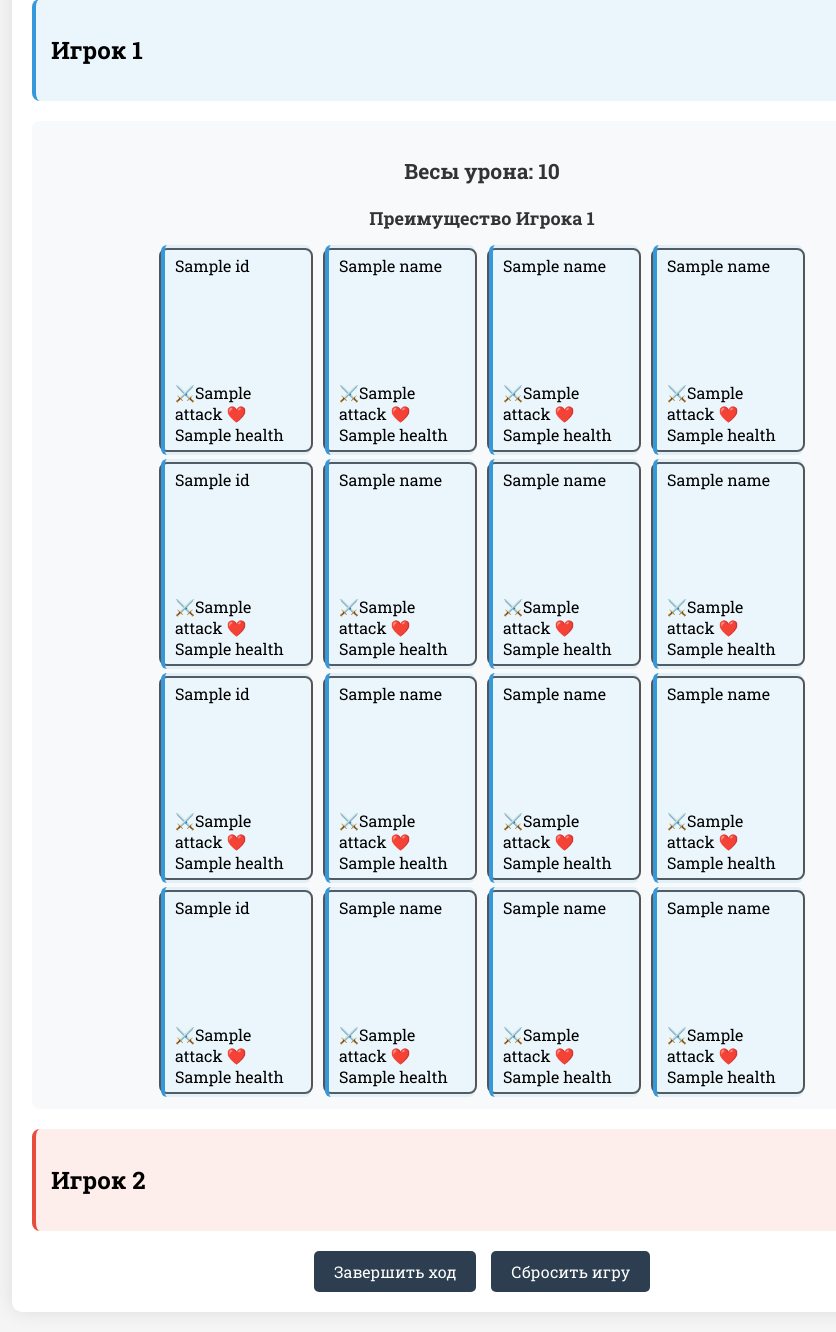
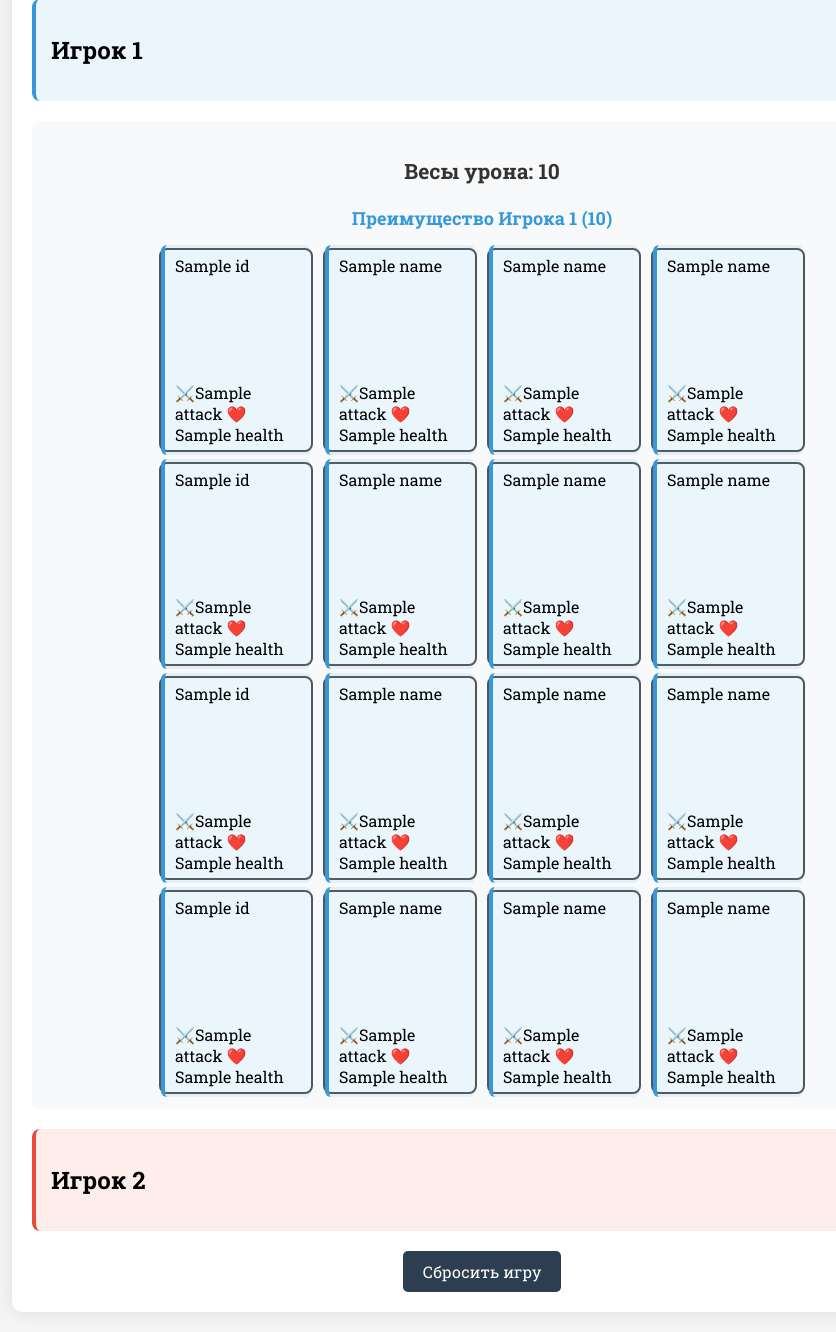
Before and after one commit to JacobHughes13/potential-carnival, a Flask app: template templates/index.html in a window 1280 px wide. Shown: the part 140-1472 px from the top of the page, without its empty margins (158-994 px from the left). Run offline with Flask 3, Linux system fonts and the light colour scheme; the template is opened without the code that fills it: most values are stand-ins (such as "Sample title", 1, 10 or a date in 2020).

Commit message:
Рабочая версия 2.0

```diff
--- a/app.py
+++ b/app.py
@@ -4,7 +4,7 @@ import threading
 
 app = Flask(__name__)
 app.secret_key = 'SUPER_SECRET_KEY'
-deck = Deck('BD/BD.db')
+deck = Deck('sqlite:///BD/BD.db')
 deck_lock = threading.Lock()
 
 
@@ -13,7 +13,8 @@ def home() -> str:
     with deck_lock:
         return render_template("index.html",
                                grid=deck.grid,
-                               current_player=session.get('current_player', 1))
+                               current_player=session.get('current_player', 1),
+                               damage_balance=deck.damage_balance)
 
 
 @app.route("/pick_up_the_card/<int:card_id>")
@@ -37,8 +38,8 @@ def place_card(row: int, col: int):
 def player1_turn():
     with deck_lock:
         player_id = 1
+        winner = deck.battle_phase(player_id=player_id)
         deck.move_cards(player_id=player_id)
-        winner = deck.battle_phase(player_id=player_id)
         session['current_player'] = 2
         if winner:
             return render_template("winner.html",
@@ -50,8 +51,8 @@ def player1_turn():
 def player2_turn():
     with deck_lock:
         player_id = 2
+        winner = deck.battle_phase(player_id=player_id)
         deck.move_cards(player_id=player_id)
-        winner = deck.battle_phase(player_id=player_id)
         session['current_player'] = 1
         if winner:
             return render_template("winner.html", winner=winner)
--- a/deck.py
+++ b/deck.py
@@ -27,7 +27,7 @@ class Card:
 
 
 class Deck:
-    def __init__(self, db_path: str = 'BD/BD.db') -> None:
+    def __init__(self, db_path: str = 'sqlite:///BD/BD.db') -> None:
         self.engine = create_engine(db_path, echo=False)
 
         SqlAlchemyBase.metadata.create_all(self.engine)
--- a/static/style.css
+++ b/static/style.css
@@ -179,3 +179,10 @@ h1 {
     font-size: 18px;
     color: #333;
 }
+.positive-balance {
+    color: var(--player1-color);
+}
+
+.negative-balance {
+    color: var(--player2-color);
+}
--- a/templates/index.html
+++ b/templates/index.html
@@ -29,11 +29,11 @@
         <div class="battlefield">
             <div class="balance-indicator">
                 <h3>Весы урона: {{ damage_balance }}</h3>
-                <p>
+                    <p class="{% if damage_balance > 0 %}positive-balance{% elif damage_balance < 0 %}negative-balance{% endif %}">
                         {% if damage_balance > 0 %}
-                         Преимущество Игрока 1
+                            Преимущество Игрока 1 ({{ damage_balance }})
                         {% elif damage_balance < 0 %}
-                         Преимущество Игрока 2
+                            Преимущество Игрока 2 ({{ -damage_balance }})
                         {% else %}
                             Равновесие
                         {% endif %}
@@ -83,8 +83,13 @@
         </div>
 
         <div class="controls">
-            <a href="/end_turn"
+            {% if current_player == 1 %}
+                <a href="/player1_turn"
                    class="control-button">Завершить ход</a>
+            {% elif current_player == 2 %}
+                <a href="/player2_turn"
+                   class="control-button">Завершить ход</a>
+            {% endif %}
             <a href="/reset"
                class="control-button">Сбросить игру</a>
         </div>
```
Lines whose indentation alone changed are shown as unchanged.
